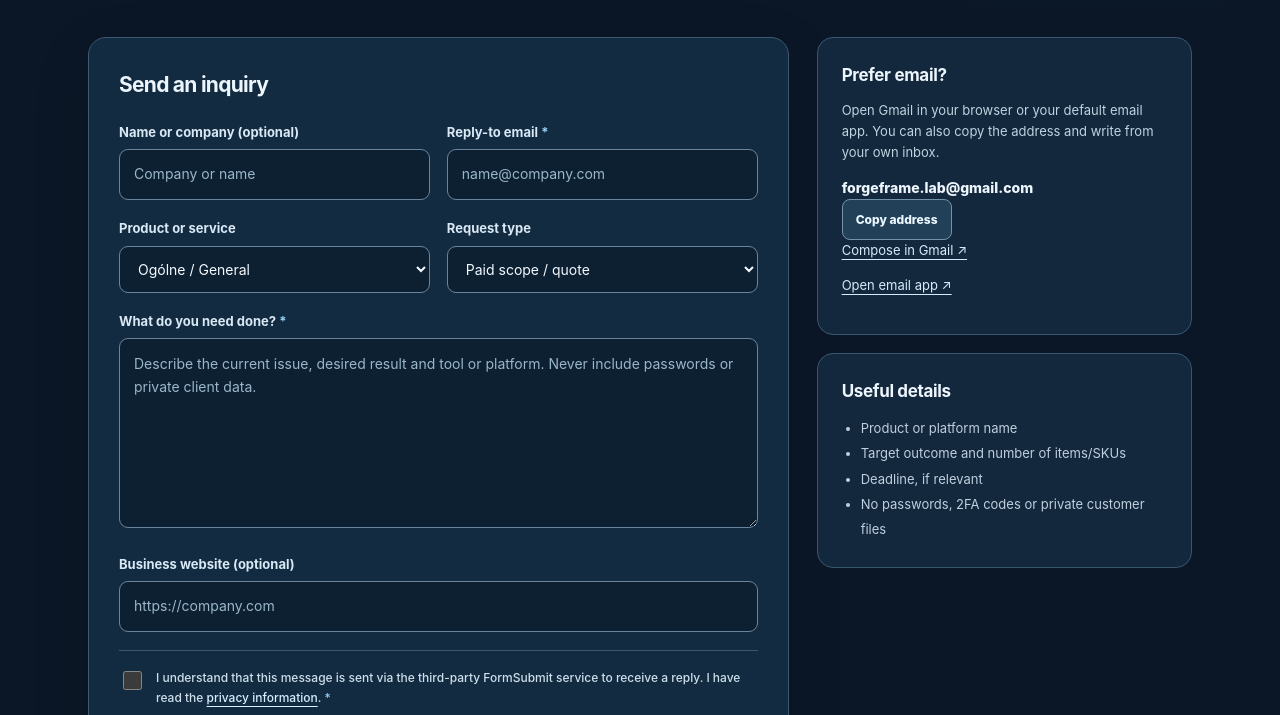
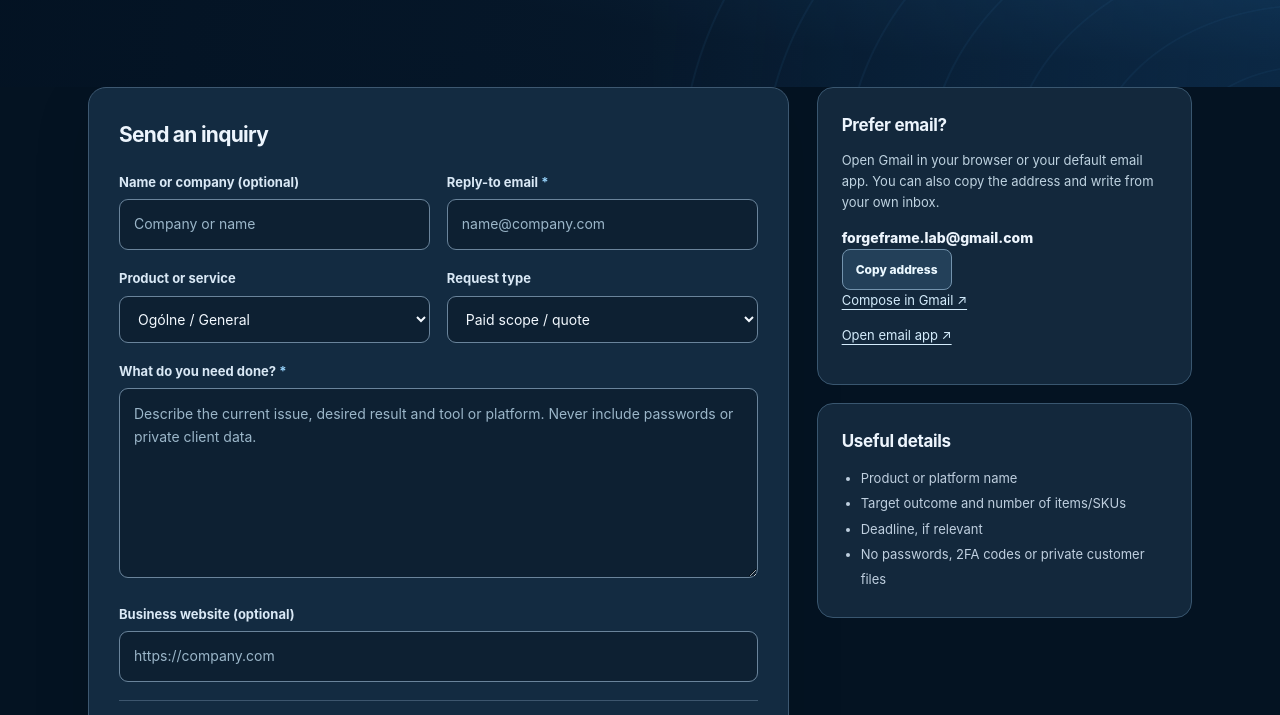
Before and after one commit to reflectme-source/forgeframe-labs-site, a plain HTML site: page contact/index.html in a window 1280 px wide. Shown: the part 398-1113 px from the top of the page. Drawn offline with Linux system fonts and the light colour scheme.

Commit message:
Align bilingual contact styling with approved shared marketing UI

```diff
--- a/contact/index.html
+++ b/contact/index.html
@@ -4,7 +4,7 @@
 <meta name="theme-color" content="#0b1726"><meta name="description" content="Contact ForgeFrame Labs directly about Merchant Issue Desk, Contract Guard, Connect to Forge and other developer tools. No calls, no passwords."><meta name="robots" content="index,follow">
 <link rel="canonical" href="https://forgeframelabs.app/contact/">
 <link rel="icon" href="../assets/forgeframe-avatar.png" type="image/png">
-<link rel="stylesheet" href="../assets/contact-form.css"><link rel="stylesheet" href="../assets/forgeframe-nav.css">
+<link rel="stylesheet" href="../assets/contact-form.css"><link rel="stylesheet" href="../assets/forgeframe-nav.css"><link rel="stylesheet" href="../assets/forgeframe-approved.css">
 <title>Contact &amp; request a quote | ForgeFrame Labs</title>
 </head>
 <body>
```
